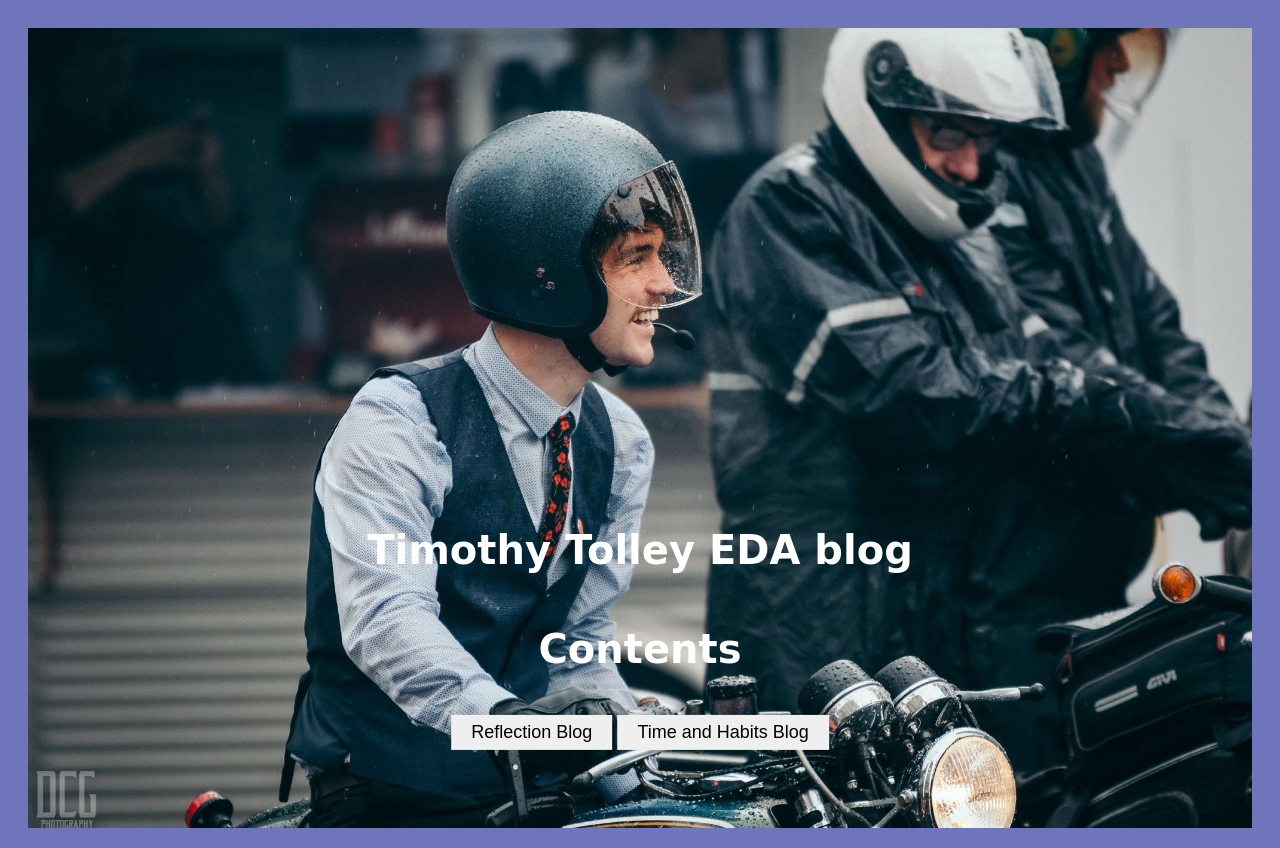
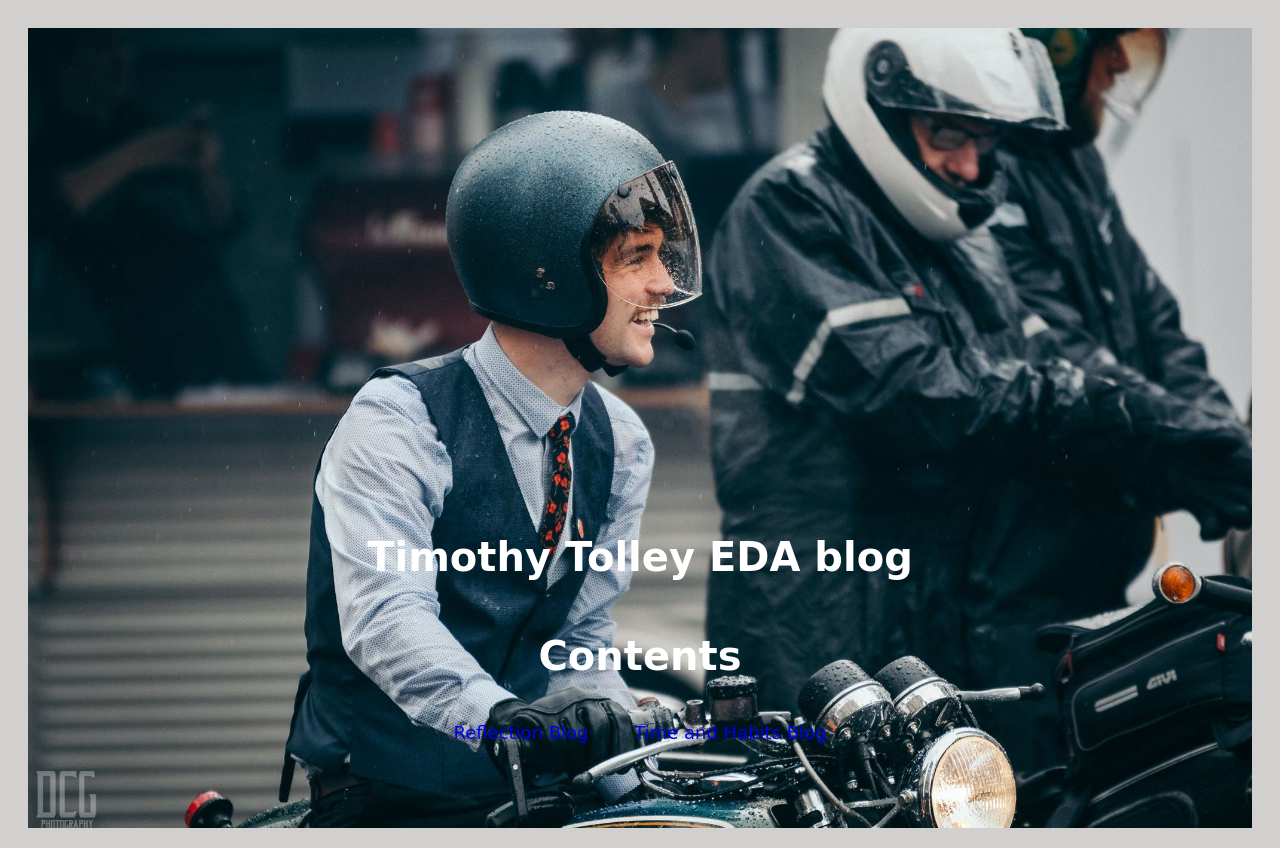
Before and after one commit to Timothy-Tolley/Timothy-Tolley.github.io, a plain HTML site: page index.html in a window 1280 px wide. Drawn offline with Linux system fonts and the light colour scheme.

Commit message:
edit 100

```diff
--- a/index.html
+++ b/index.html
@@ -12,11 +12,11 @@
         <h1 class= "secondary";> Timothy Tolley EDA blog </h1>
         <h2 class= "secondary">Contents</h2>
         <p>
-            <button class="button" onlick="location.href='https://timothy-tolley.github.io/blog/c1-reflection-blog.html'" type="button">
-              Reflection Blog </button>
-            <button class="button" href="https://timothy-tolley.github.io/blog/c1-time-and-habits-blog.html">
+            <a class="button" href='https://timothy-tolley.github.io/blog/c1-reflection-blog.html'>
+              Reflection Blog </a>
+            <a class="button" href="https://timothy-tolley.github.io/blog/c1-time-and-habits-blog.html">
               Time and Habits Blog
-            </button>
+            </a>
         </p>
       </div>
     </div>
--- a/styles/main.css
+++ b/styles/main.css
@@ -1,6 +1,6 @@
 body {
     color:#71A1D1;
-    background-color:#6E75BA;
+    background-color:#D1D0CF;
     font-family:cursive;
     Padding:20px;
     }
@@ -22,8 +22,10 @@ body {
       border: none;
       padding: 7px 20px;
       cursor: crosshair;
-      text decoration:none;
-      display:inline;
+      text-decoration:none;
+      text-align:center;
+      font-family: cursive;
+
 
 
 
```
